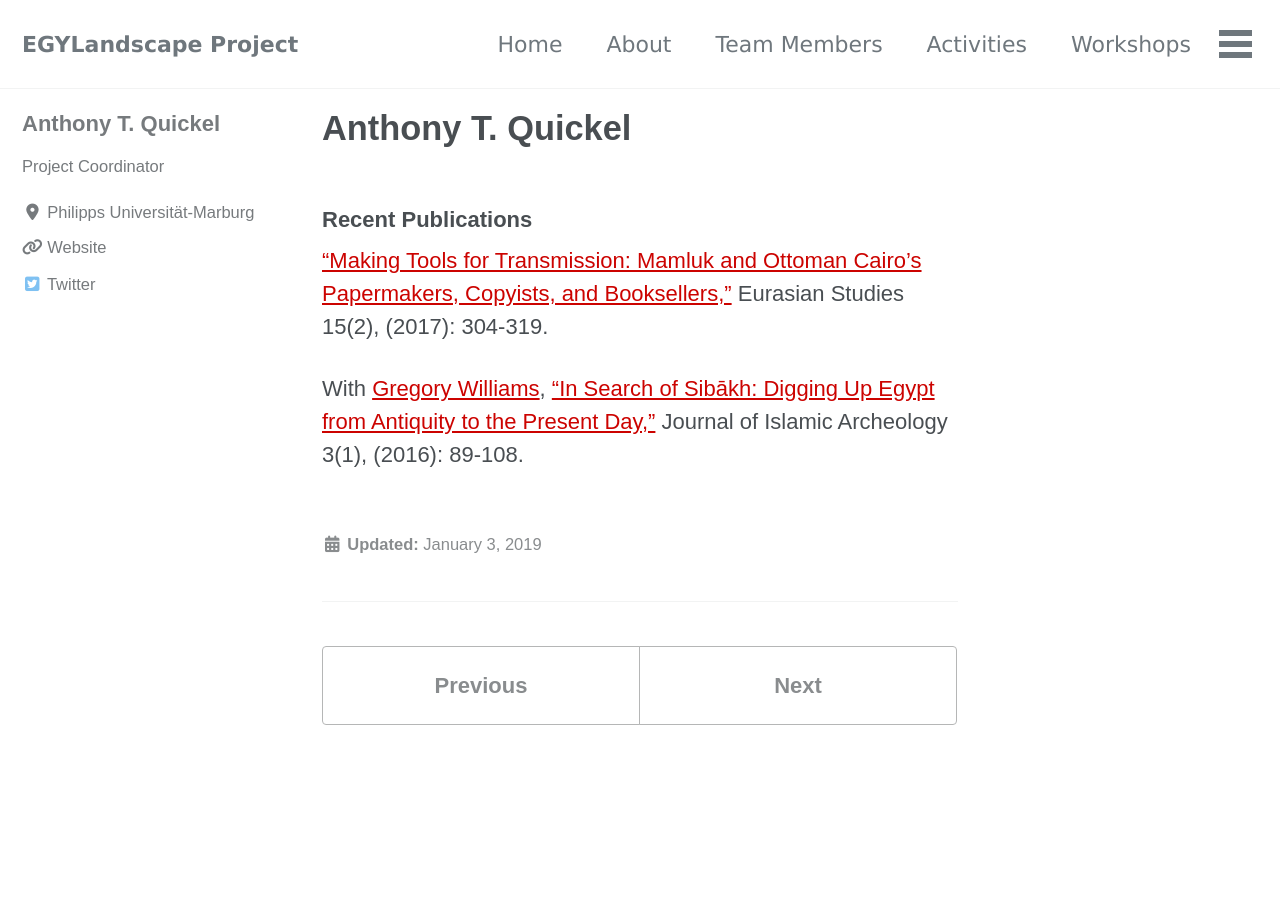
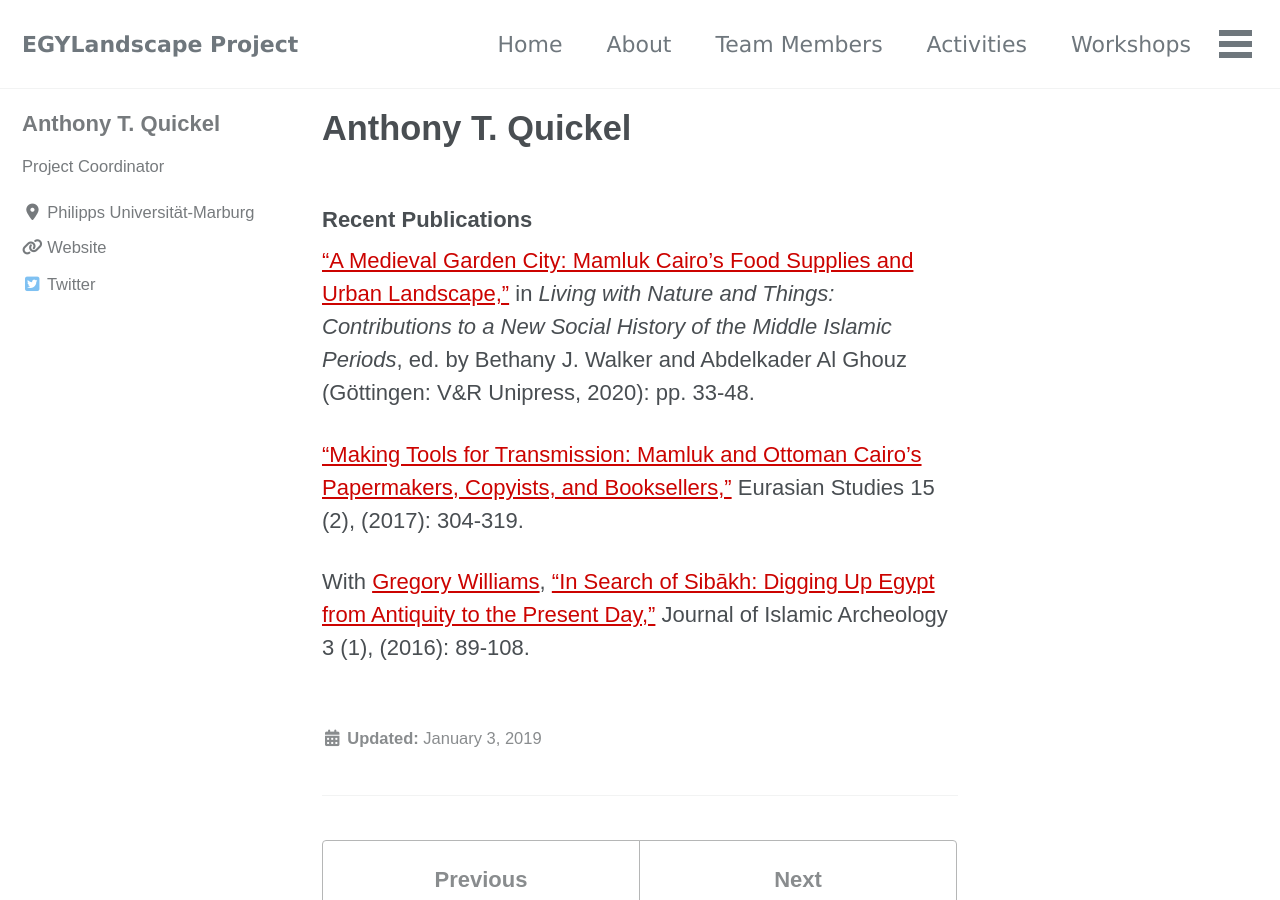
Before and after one commit to mhshaaban/egylandscapeproject.github.io, a Jekyll site: the page built from _members/AnthonyQuickel.md, in a window 1280 px wide and 900 px high. Built offline with Jekyll 4.4.1, drawn with Linux system fonts in a browser that asks for light colours; cached includes are drawn as plain includes; nearby versions of some CDN libraries; some web fonts are replaced.

Commit message:
Update AnthonyQuickel.md

```diff
--- a/_members/AnthonyQuickel.md
+++ b/_members/AnthonyQuickel.md
@@ -10,6 +10,8 @@
 
 ### Recent Publications
 
-<a href="http://booksandjournals.brillonline.com/content/journals/10.1163/24685623-12340040">"Making Tools for Transmission: Mamluk and Ottoman Cairo's Papermakers, Copyists, and Booksellers,"</a> Eurasian Studies 15(2), (2017): 304-319.
+["A Medieval Garden City: Mamluk Cairo's Food Supplies and Urban Landscape,"](https://www.vandenhoeck-ruprecht-verlage.com/themen-entdecken/theologie-und-religion/islamwissenschaft/55252/living-with-nature-and-things) in *Living with Nature and Things: Contributions to a New Social History of the Middle Islamic Periods*, ed. by Bethany J. Walker and Abdelkader Al Ghouz (Göttingen: V&R Unipress, 2020): pp. 33-48.
 
-With <a href="https://www.egylandscape.org/members/GregoryWilliams/">Gregory Williams</a>, <a href="https://journals.equinoxpub.com/index.php/JIA/article/view/31874">"In Search of Sibākh: Digging Up Egypt from Antiquity to the Present Day,"</a> Journal of Islamic Archeology 3(1), (2016): 89-108.
+<a href="http://booksandjournals.brillonline.com/content/journals/10.1163/24685623-12340040">"Making Tools for Transmission: Mamluk and Ottoman Cairo's Papermakers, Copyists, and Booksellers,"</a> Eurasian Studies 15 (2), (2017): 304-319.
+
+With <a href="https://www.egylandscape.org/members/GregoryWilliams/">Gregory Williams</a>, <a href="https://journals.equinoxpub.com/index.php/JIA/article/view/31874">"In Search of Sibākh: Digging Up Egypt from Antiquity to the Present Day,"</a> Journal of Islamic Archeology 3 (1), (2016): 89-108.
```
